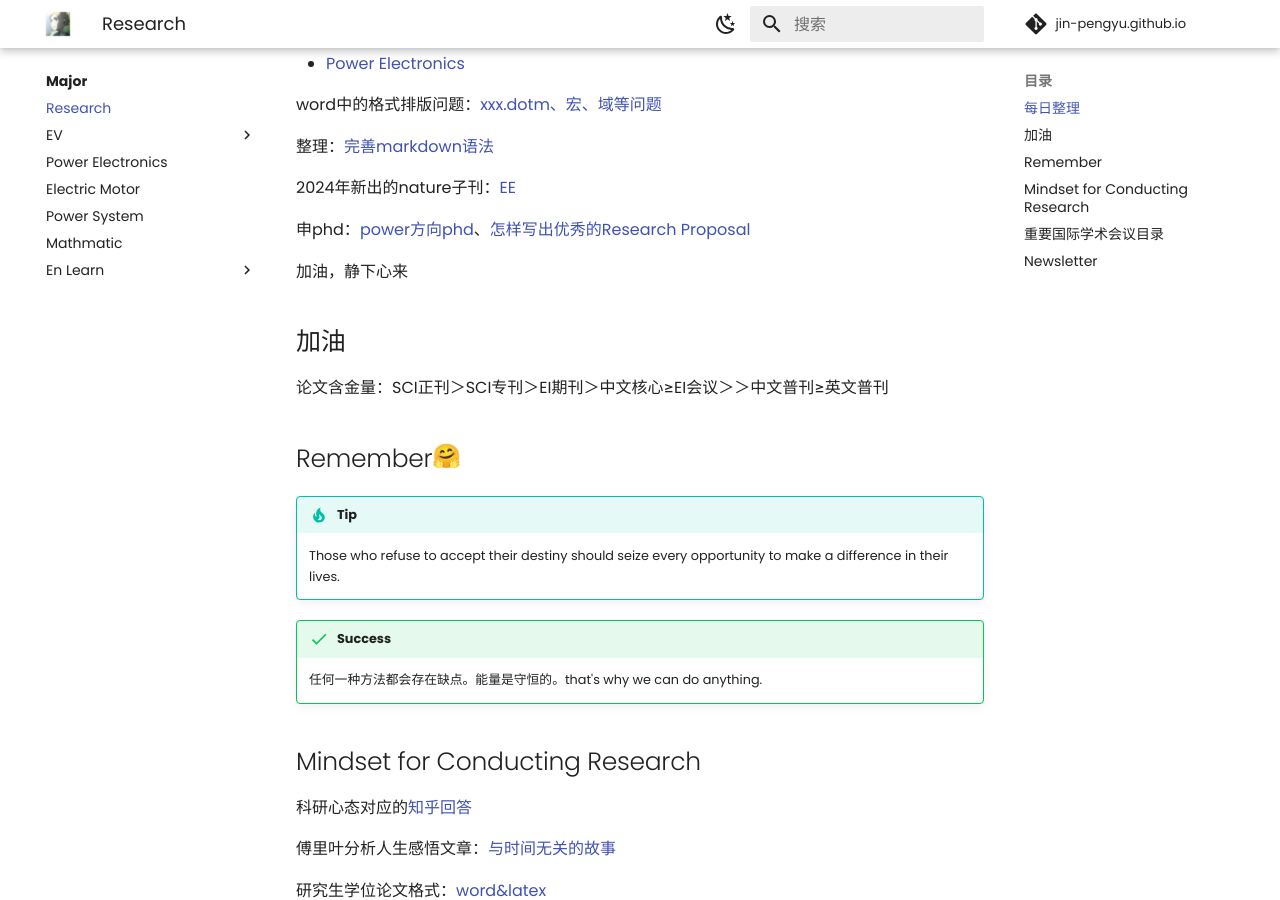
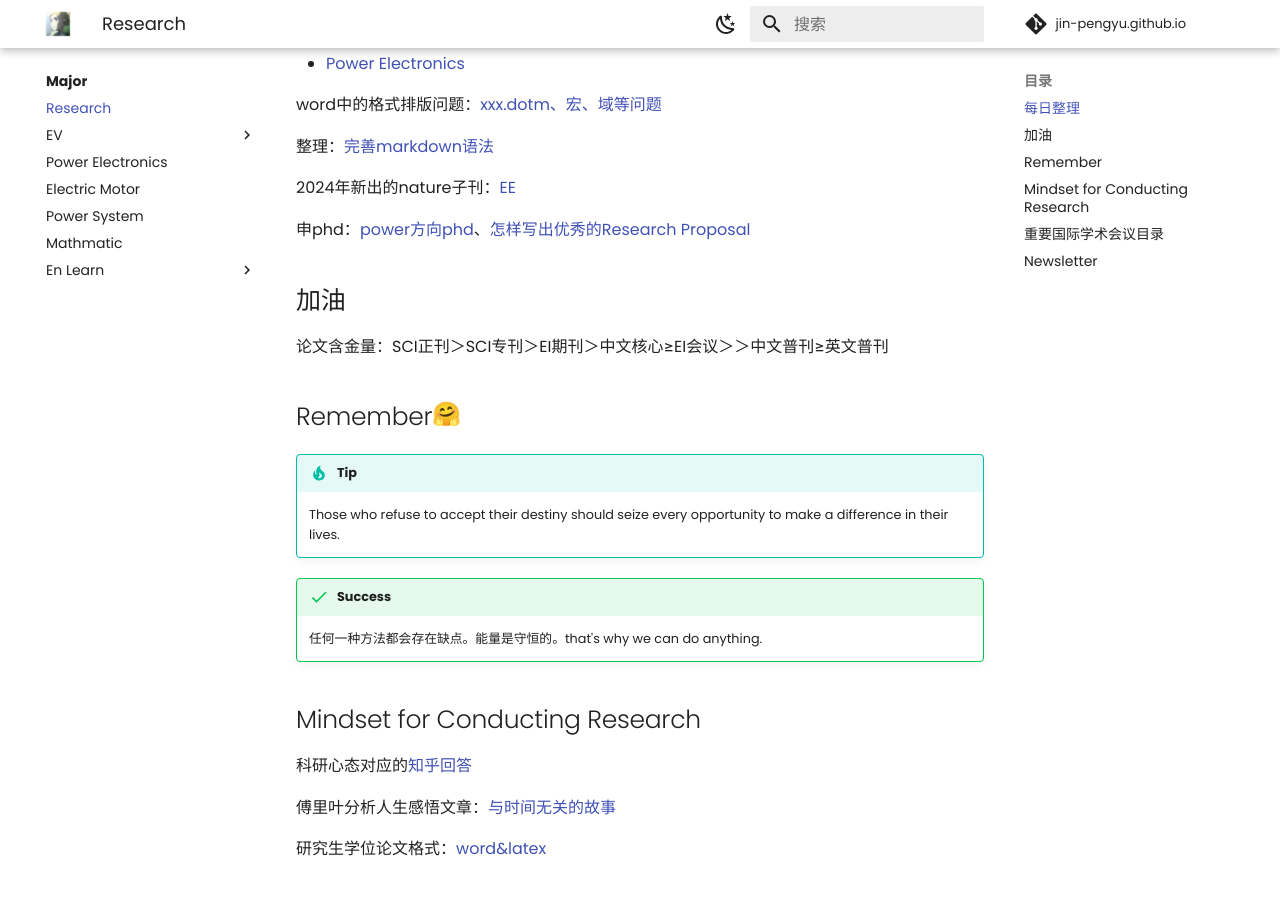
Before and after one commit to Pengyu-Jin/Pengyu-Jin.github.io, an MkDocs documentation site: the page built from docs/major/research/research.md, in a window 1280 px wide and 900 px high, scrolled down 511 px. Built offline with MkDocs 1.6.1 and Material for MkDocs 9.7.7, drawn with Linux system fonts in a browser that asks for light colours; emoji names are drawn with the system emoji font; comment, search, counter and statistics services are not loaded.

Commit message:
research20240625-a

```diff
--- a/docs/major/research/research.md
+++ b/docs/major/research/research.md
@@ -20,7 +20,6 @@ word中的格式排版问题：[xxx.dotm、宏、域等问题](https://shuiyuan.
 
 申phd：[power方向phd](https://www.zhihu.com/question/53550296){:target="_blank"}、[怎样写出优秀的Research Proposal](https://www.zhihu.com/question/23695058){:target="_blank}
 
-加油，静下心来
 
 ## 加油
 论文含金量：SCI正刊＞SCI专刊＞EI期刊＞中文核心≥EI会议＞＞中文普刊≥英文普刊
```
